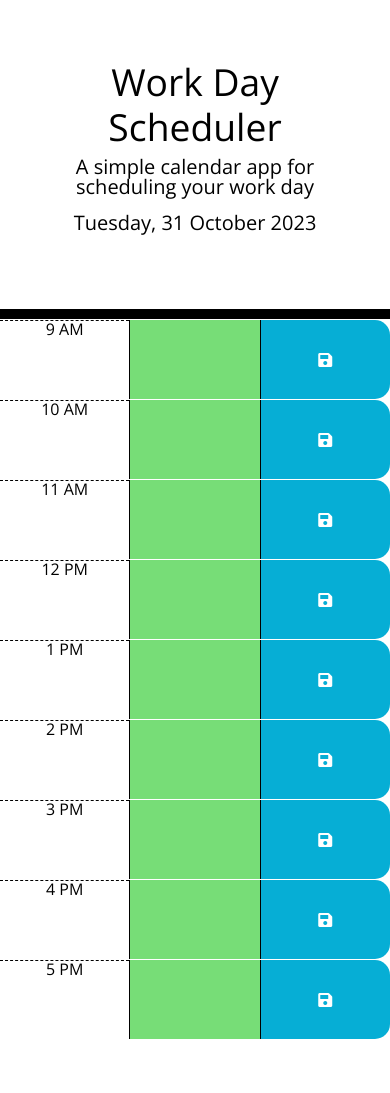
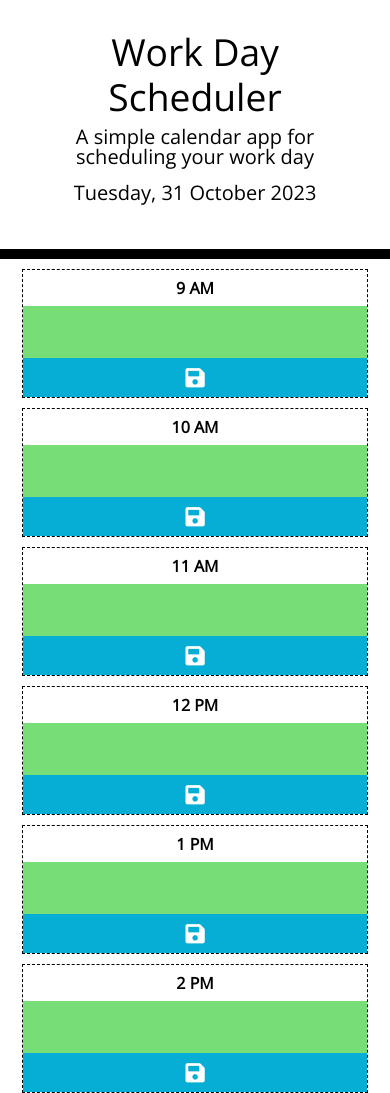
Before and after one commit to webtam81/Work-Day-Scheduler, a plain HTML site: page index.html in a window 390 px wide. Shown: the top 1093 px of the page. Before the commit the page ends 1039 px from the top, so only its background shows below. Drawn offline with nearby package versions, Linux system fonts and the light colour scheme.

Commit message:
code tidyup, mobile styles

```diff
--- a/index.html
+++ b/index.html
@@ -30,10 +30,14 @@
       <p class="lead">A simple calendar app for scheduling your work day</p>
       <p id="currentDay" class="lead"></p>
     </header>
-    <div class="container" id="time-blocks">
-    </div>
-
-    </div>
+    <main>
+      <div class="container" id="time-blocks">
+        <!-- JS generated time blocks go here-->
+      </div>
+    </main>
+    <footer>
+      <button class="btn btn-secondary" id="clear-schedule">Clear My Schedule!</button>
+    </footer>
 
     <script src="https://cdnjs.cloudflare.com/ajax/libs/jquery/3.2.1/jquery.min.js"></script>
     <script src="https://cdn.jsdelivr.net/npm/dayjs@1/dayjs.min.js"></script>
--- a/script.js
+++ b/script.js
@@ -35,12 +35,12 @@ function generateBlocks() {
 
         //column for time
         let hourColEl = $('<div>')
-            .addClass('col col-sm-12 col-md-1 hour')
+            .addClass('col col-12 col-sm-1 hour')
             .text(blockTime.format('h A'));
 
         //column for task
         let taskDivEl = $('<textarea>')
-        .addClass('col col-sm-12 col-md-10 task')
+        .addClass('col col-12 col-sm-10 task')
         .attr('name',[h]);
 
         //add classes to blocks depending if past, present or future
@@ -54,7 +54,7 @@ function generateBlocks() {
 
         //column for button
         let btnEl = $('<button>')
-        .addClass('col col-sm-12 col-md-1 saveBtn')
+        .addClass('col col-12 col-sm-1 saveBtn')
         .addClass('saveBtn' + blockHour)
         .html('<i class="fas fa-save"></i>');
 
--- a/style.css
+++ b/style.css
@@ -78,3 +78,36 @@ header {
   font-size: 22px;
   color: #000;
 }
+
+@media (max-width: 575px) {
+  header {
+    padding: 30px;
+  }
+  .row {
+    height: inherit;
+    margin: 10px;
+    border: 1px dashed #000;
+    border-radius: 0px;
+  }
+
+  .saveBtn {
+    border-radius: 0px;
+    padding: 8px;
+    font-size: 22px;
+  }
+
+  .saveBtn:hover i {
+    font-size: inherit;
+  }
+
+  .hour {
+    border: none;
+    font-weight: bold;
+    padding: 10px;
+  }
+
+  textarea,
+  .saveBtn {
+    border: 0;
+  }
+}
```
